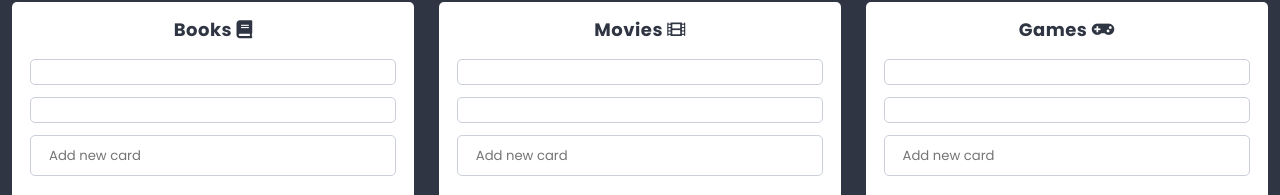
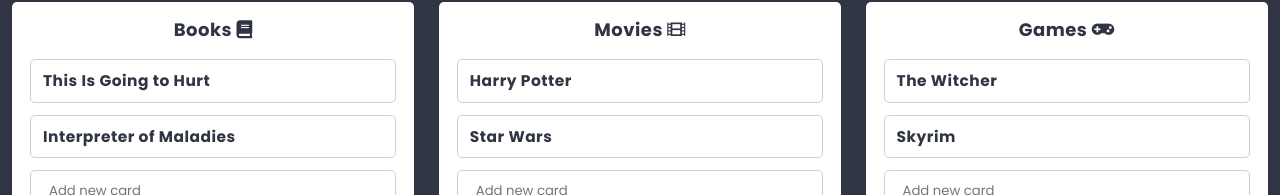
Before and after one commit to pyza3579/React, a React app: page / in a window 1280 px wide. Shown: the part 430-625 px from the top of the page. Built offline with nearby package versions, Linux system fonts and the light colour scheme.

Commit message:
Add cards title

```diff
--- a/src/components/App/App.js
+++ b/src/components/App/App.js
@@ -11,8 +11,6 @@
         <h1 className ={styles.title}>{pageContents.title}</h1>
         <h2 className ={styles.subtitle}>{pageContents.subtitle}</h2>
         <List {...listData} />
-
-
       </main>
     )
   }
--- a/src/components/Card/Card.js
+++ b/src/components/Card/Card.js
@@ -7,10 +7,9 @@
     render() {
         return (
             <section className={styles.component}>
-                <h3 className={styles.title}></h3>
+                <h3 className={styles.title}>{this.props.title}</h3>
             </section>
         )
-
     }
 }
 export default Card;
--- a/src/components/Column/Column.js
+++ b/src/components/Column/Column.js
@@ -24,7 +24,6 @@
           {
             key: state.cards.length ? state.cards[state.cards.length-1].key+1 : 0,
             title,
-
           }
         ]
       }
--- a/src/components/List/List.js
+++ b/src/components/List/List.js
@@ -9,7 +9,9 @@
 
 class List extends React.Component {
   state = {
-    columns: this.props.columns || [], /* columns zapisane w <List />, right? */
+
+    columns: this.props.columns || [],
+
   }
   static propTypes = {
     title: PropTypes.node.isRequired,
```
Lines whose indentation alone changed are shown as unchanged.
